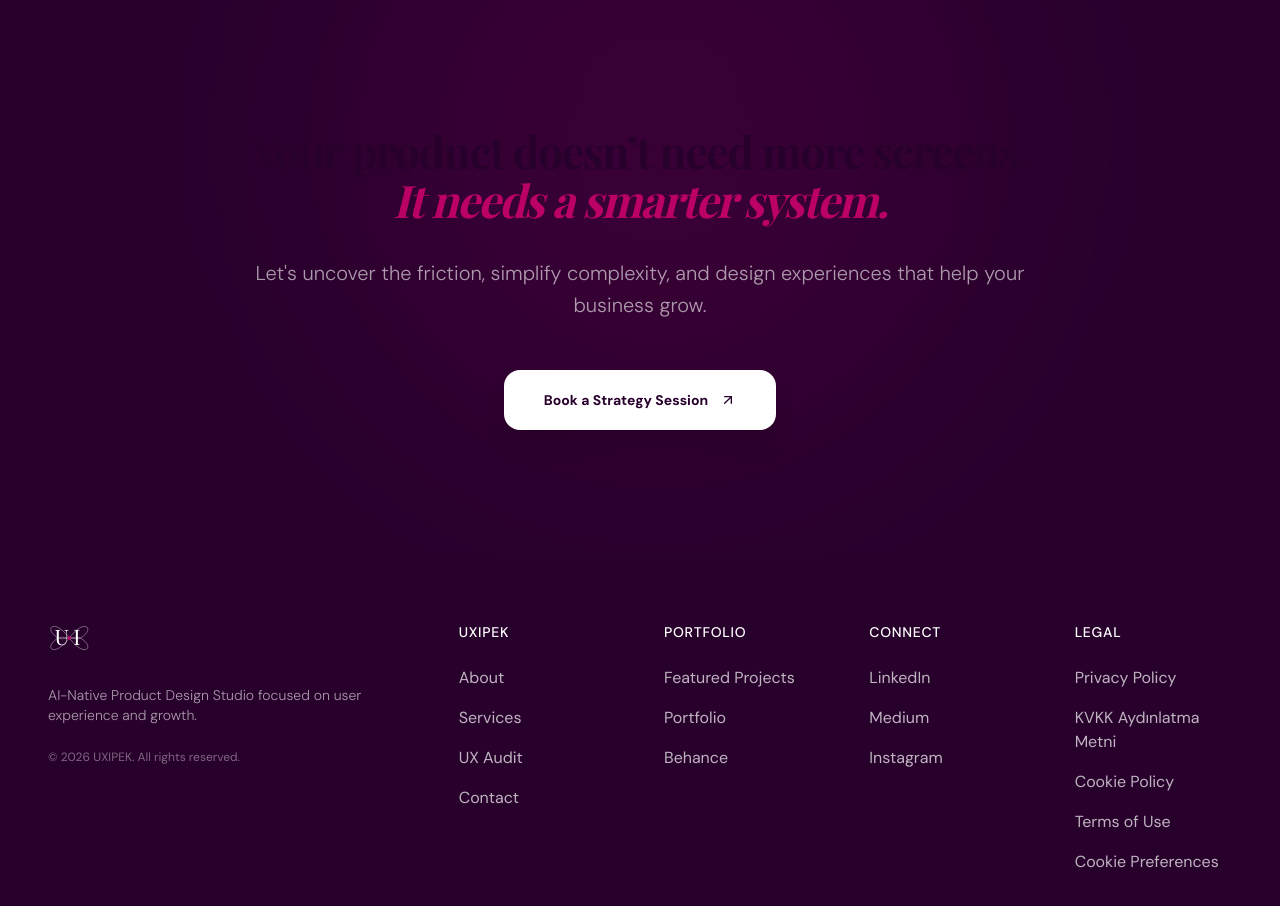
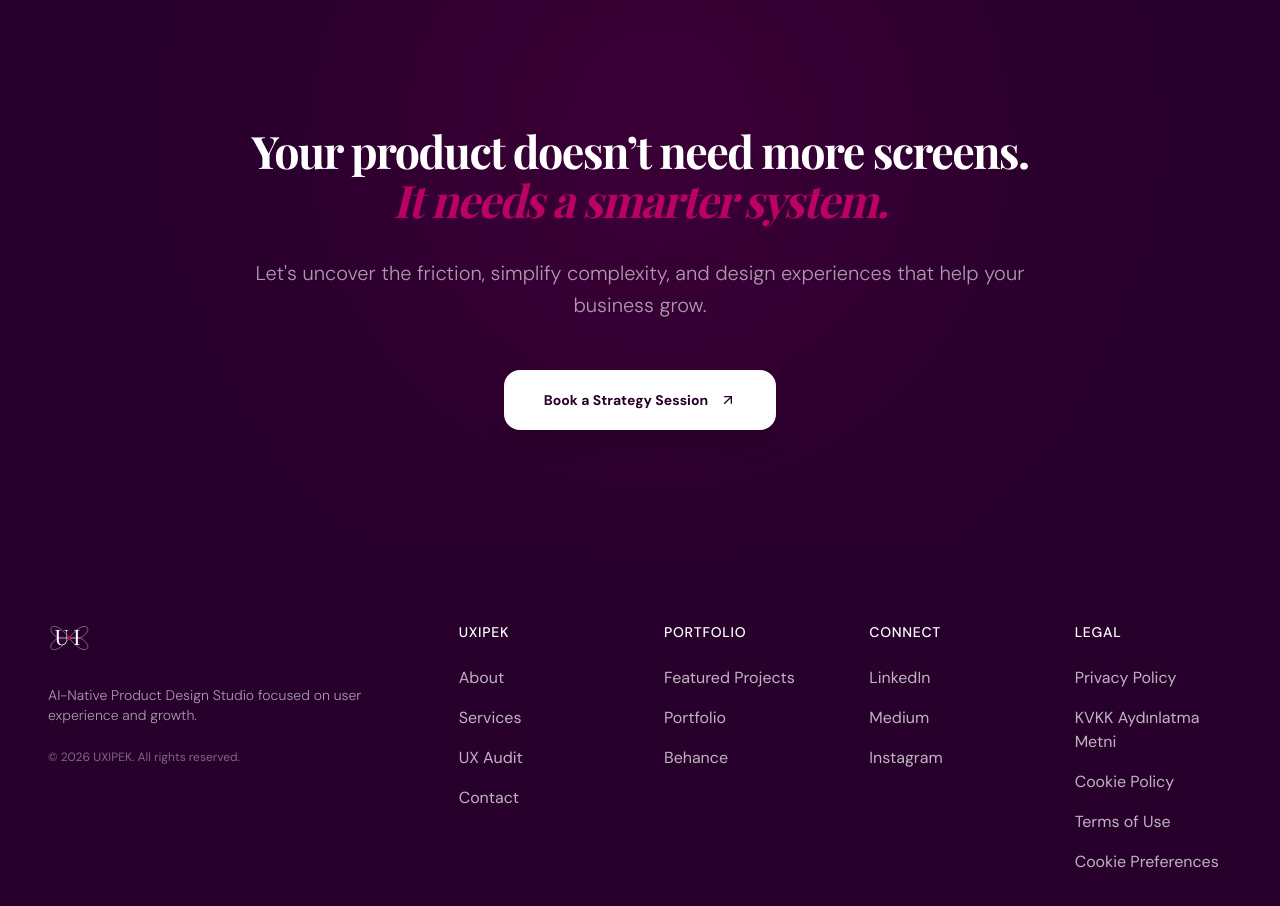
Before and after one commit to uxipek/ux.ipek---portfolio, a React (Vite) app: page /en/contact in a window 1280 px wide. Shown: the part 3400-4306 px from the top of the page. Built offline with nearby package versions, Linux system fonts and the light colour scheme; a web font is replaced by a local one.

Commit message:
fix: update text color on contact page

```diff
--- a/src/pages/Contact.tsx
+++ b/src/pages/Contact.tsx
@@ -305,7 +305,7 @@ ${formData.get("message")}
 
         <div className="w-[min(100%-32px,1000px)] mx-auto relative z-10">
           <motion.div initial={{ opacity: 0, y: 20 }} whileInView={{ opacity: 1, y: 0 }} viewport={{ once: true }}>
-            <h2 className="text-h2 mb-8">
+            <h2 className="text-h2 mb-8 text-white">
               {lang === 'en' ? 'Your product doesn’t need more screens.' : 'Ürününüzün daha fazla ekrana ihtiyacı yok.'}<br/>
               <span className="text-brand-transformation italic font-serif opacity-90">{lang === 'en' ? 'It needs a smarter system.' : 'Daha akıllı bir sisteme ihtiyacı var.'}</span>
             </h2>
```
